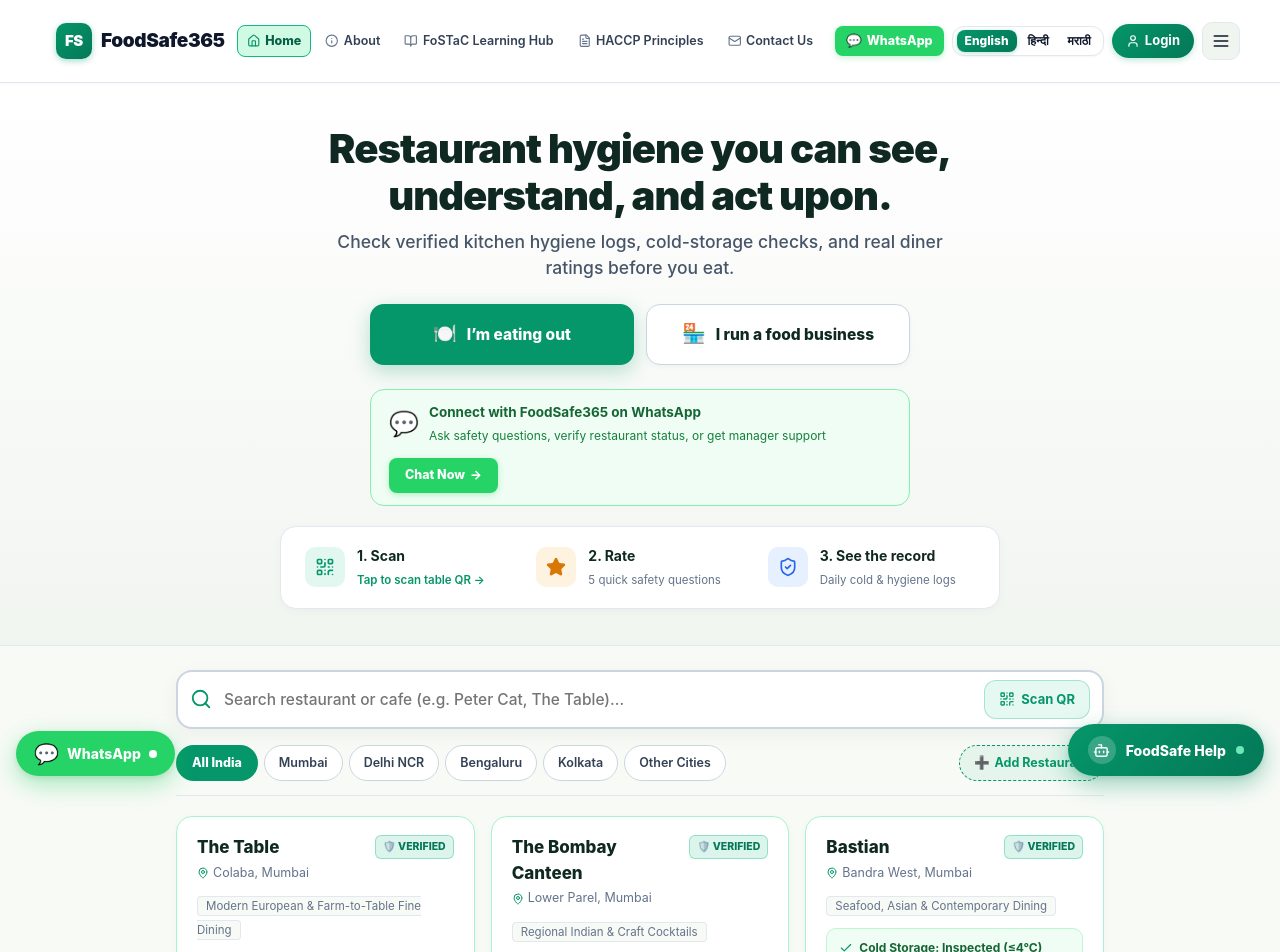
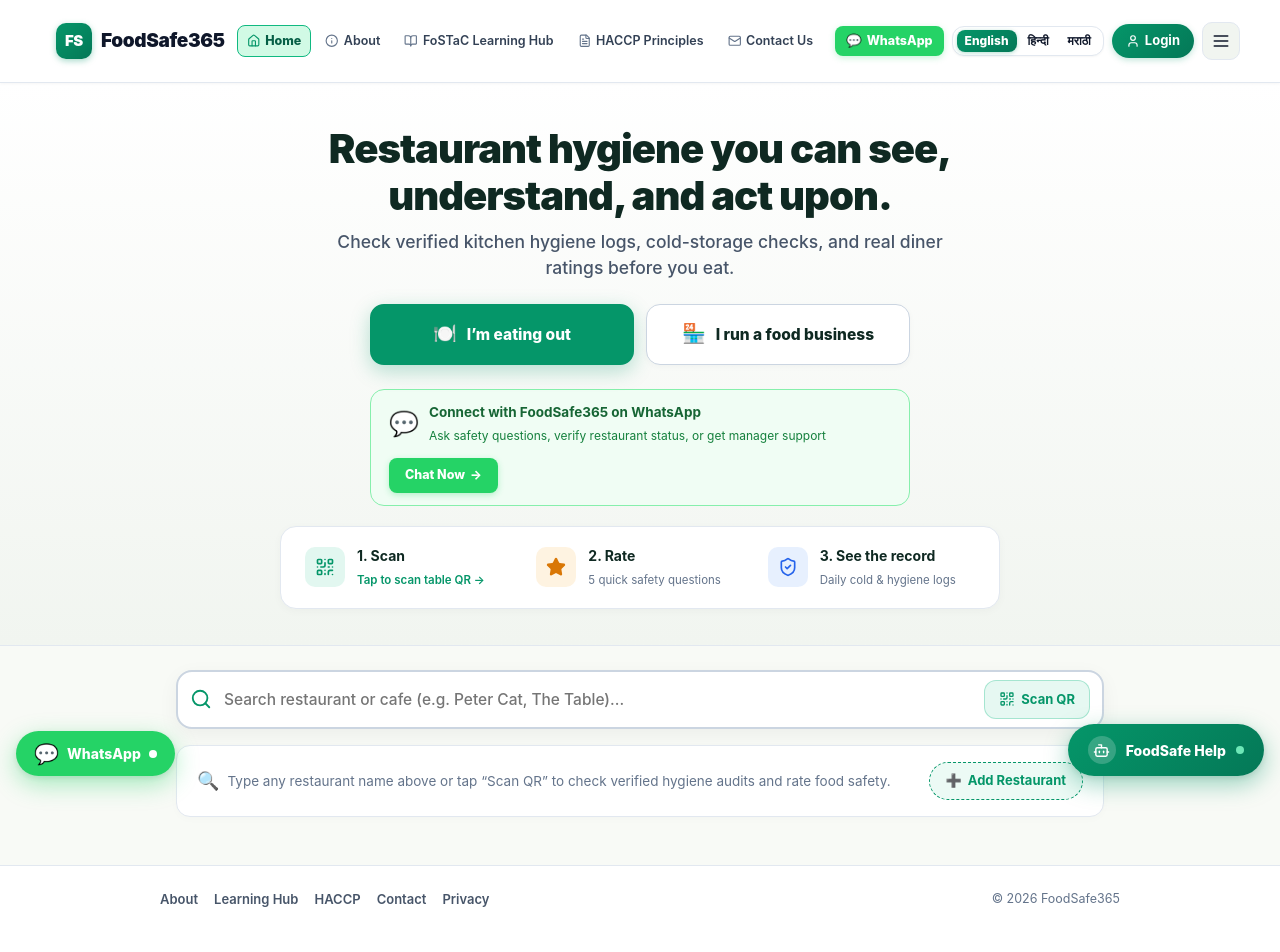
Before and after one commit to sougatr/FoodSafe365, a Next.js app: page / in a window 1280 px wide. Shown: the top 952 px of the page. Built offline with nearby package versions, Linux system fonts and the light colour scheme.

Commit message:
feat(landing): keep diner mode clean at search bar without example restaurant cards

```diff
--- a/app/page.tsx
+++ b/app/page.tsx
@@ -858,8 +858,11 @@
             <div
               onClick={() => {
                 setActiveMode('eating_out');
-                const grid = document.getElementById('restaurants-grid');
-                if (grid) grid.scrollIntoView({ behavior: 'smooth' });
+                const input = document.getElementById('search-input');
+                if (input) {
+                  input.focus();
+                  input.scrollIntoView({ behavior: 'smooth', block: 'center' });
+                }
               }}
               style={{
                 display: 'flex',
@@ -980,6 +983,53 @@
             </button>
           </form>
 
+          {/* If user has not typed in search, keep page clean at search bar without example restaurant cards */}
+          {!searchQuery.trim() ? (
+            <div style={{
+              display: 'flex',
+              alignItems: 'center',
+              justifyContent: 'space-between',
+              flexWrap: 'wrap',
+              gap: 12,
+              padding: '16px 20px',
+              background: '#FFFFFF',
+              borderRadius: 14,
+              border: '1px solid #E2E8F0',
+              marginTop: 4,
+              boxShadow: '0 2px 8px rgba(0,0,0,0.02)'
+            }}>
+              <p style={{ margin: 0, fontSize: 13.5, color: '#64748B', display: 'flex', alignItems: 'center', gap: 8, lineHeight: 1.5 }}>
+                <span style={{ fontSize: 18 }}>🔍</span>
+                <span>Type any restaurant name above or tap &ldquo;Scan QR&rdquo; to check verified hygiene audits and rate food safety.</span>
+              </p>
+              <button
+                type="button"
+                onClick={() => {
+                  setNewRestName('');
+                  setShowAddModal(true);
+                }}
+                style={{
+                  display: 'inline-flex',
+                  alignItems: 'center',
+                  gap: 6,
+                  padding: '8px 16px',
+                  borderRadius: 9999,
+                  fontSize: 13,
+                  fontWeight: 700,
+                  border: '1.5px dashed #059669',
+                  background: 'rgba(16, 185, 129, 0.08)',
+                  color: '#059669',
+                  cursor: 'pointer',
+                  flexShrink: 0,
+                  transition: 'all 0.15s ease'
+                }}
+              >
+                <span>➕</span>
+                <span>{t('landing.addRestaurant')}</span>
+              </button>
+            </div>
+          ) : (
+            <>
               {/* PAN-INDIA CITY FILTER BAR + ONE ADD RESTAURANT ACTION */}
               <div style={{
                 display: 'flex',
@@ -1359,6 +1409,8 @@
                     ➕ Add &ldquo;{searchQuery}&rdquo; to FoodSafe365
                   </button>
                 </div>
+              )}
+            </>
           )}
         </section>
       )}
```
Lines whose indentation alone changed are shown as unchanged.
